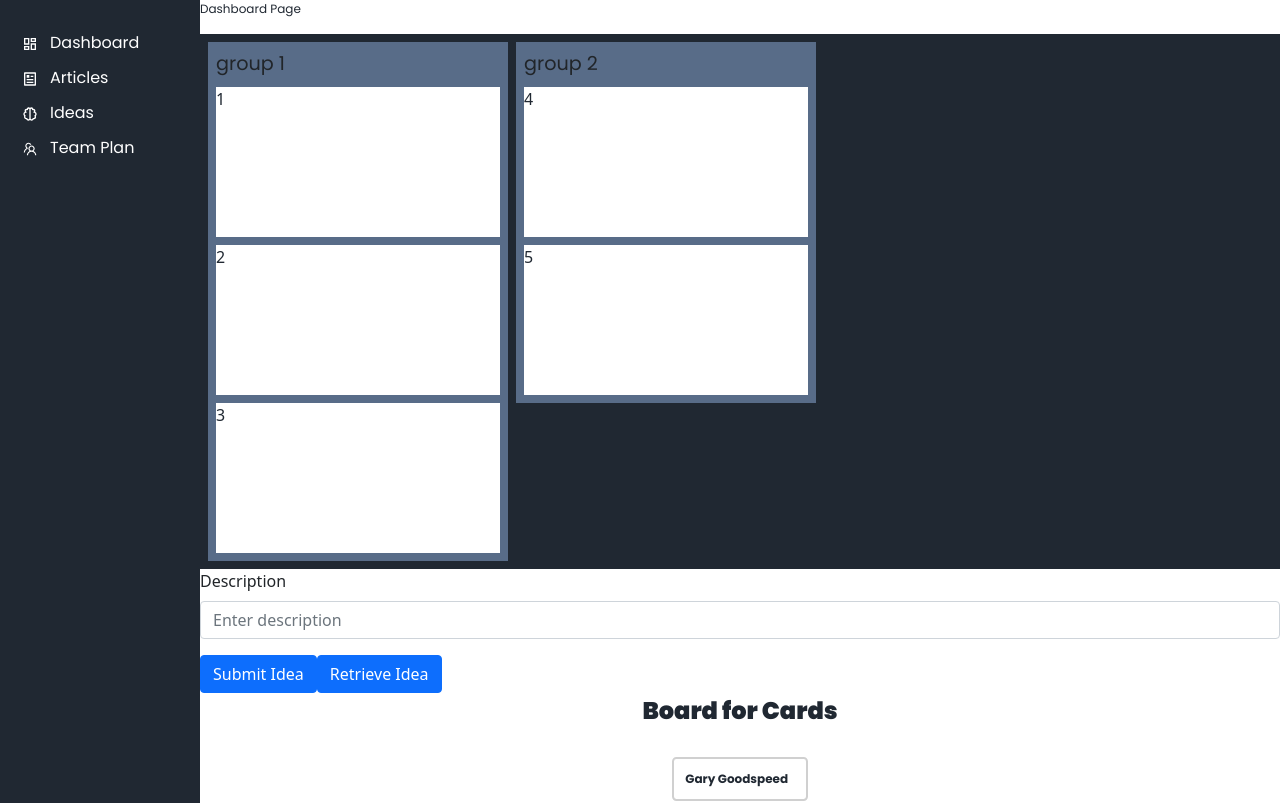
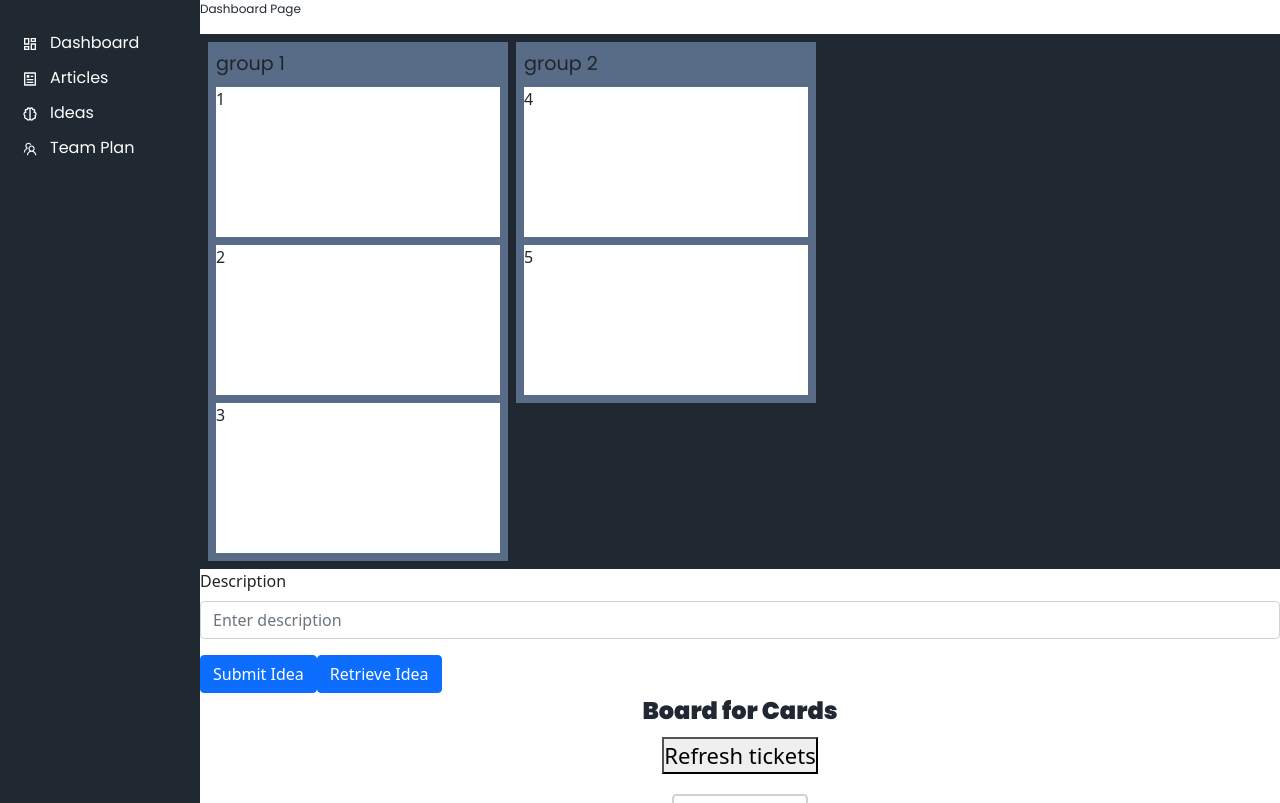
Before and after one commit to helher/newsplan, a React (Create React App) app: page / in a window 1280 px wide. Shown: the top 803 px of the page. Built offline with nearby package versions, Linux system fonts and the light colour scheme; what parse would draw is missing.

Commit message:
We can now get all cards from idea collection and generate card objects

```diff
--- a/src/components/board/Board.js
+++ b/src/components/board/Board.js
@@ -1,9 +1,51 @@
 import React, { useState } from 'react';
+import Parse from 'parse';
 import { DragDropContext, Droppable, Draggable } from 'react-beautiful-dnd';
 
 import Card from '../card/Card'
 import './Board.css';
 
+async function getAllIdeaCards() {
+
+    let s = "lol";
+}
+
+async function createIdeaCardsBasedOnDatabaseEntries() {
+    const query = new Parse.Query("Idea");
+    let allCards = await query.find();
+
+    console.log("All cards below:")
+    console.log(allCards);
+
+    for(var i = 0; i < allCards.length-1; i++) {
+        try {
+            const card = await query.get(allCards[i].id);
+            const id = allCards[i].id;
+            const title = card.get("title");
+            const description = card.get("description");
+            const dueDate = card.get("dueDate");
+            // consider how to get a tag
+            // consider how to get persons
+
+            const ideaCard = {
+                id: id,
+                title: title,
+                description: description,
+                dueDate: dueDate,
+                tag: ["politik (hardcoded)", "penge (hardcoded)", "kultur (hardcoded)"],
+                persons: ["Helena (hardcoded)", "Anita (hardcoded)"]
+            }
+
+            ideaCardsCollection.push(ideaCard);
+            console.log(ideaCardsCollection);
+
+            } catch (error) {
+            alert(`FAILED to retrieve IDEA the object, with error: ${error.message}`);
+        }
+    }
+}
+
+    const ideaCardsCollection = [];
 
     // Populate this list of cards with <Card /> components
     const cardsCollection = [
@@ -31,6 +73,7 @@ import './Board.css';
 
     function Board() {
     const [cards, updateCards] = useState(cardsCollection);
+    const [ideaCards, updateIdeaCards] = useState(ideaCardsCollection);
 
     function handleOnDragEnd(result) {
         if (!result.destination) return;
@@ -46,6 +89,7 @@ import './Board.css';
         <div className="Board">
         <header className="Board-header">
             <h1>Board for Cards</h1>
+            <button onClick={async () => {await createIdeaCardsBasedOnDatabaseEntries()}}>Refresh tickets</button>
             <DragDropContext onDragEnd={handleOnDragEnd}>
             <Droppable droppableId="characters">
                 {(provided) => (
--- a/src/components/card/Card.js
+++ b/src/components/card/Card.js
@@ -1,5 +1,6 @@
 // Dependencies
 import React from 'react'
+import Parse from 'parse';
 import { Draggable } from 'react-beautiful-dnd';
 
 // Styling
@@ -16,11 +17,21 @@ async function getCardFromDatabase(objectId) {
         const id = objectId;
         const title = card.get("title");
         const description = card.get("description");
-        const date = card.get("dueDate");
+        const dueDate = card.get("dueDate");
         // consider how to get a tag
         // consider how to get persons
 
-        console.log(`Description: ${description}`);
+        const ideaCard = {
+            id: id,
+            title: title,
+            description: description,
+            dueDate: dueDate,
+            tag: ["politik (hardcoded)", "penge (hardcoded)", "kultur (hardcoded)"],
+            persons: ["Helena (hardcoded)", "Anita (hardcoded)"]
+        }
+
+        return ideaCard;
+
         } catch (error) {
         alert(`FAILED to retrieve IDEA the object, with error: ${error.message}`);
     }
```
